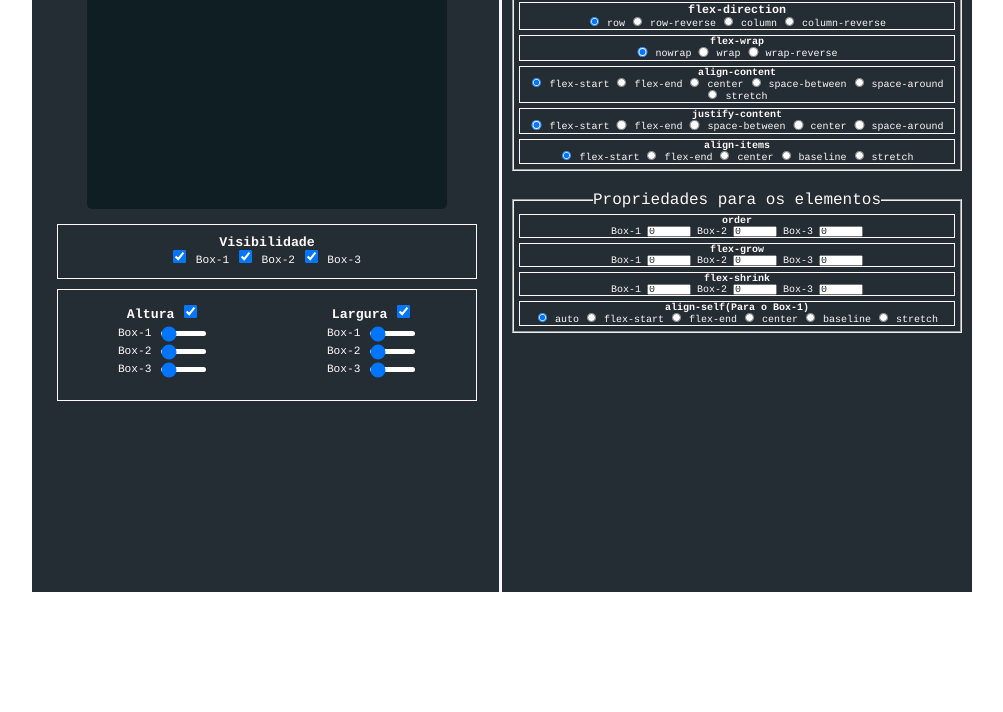
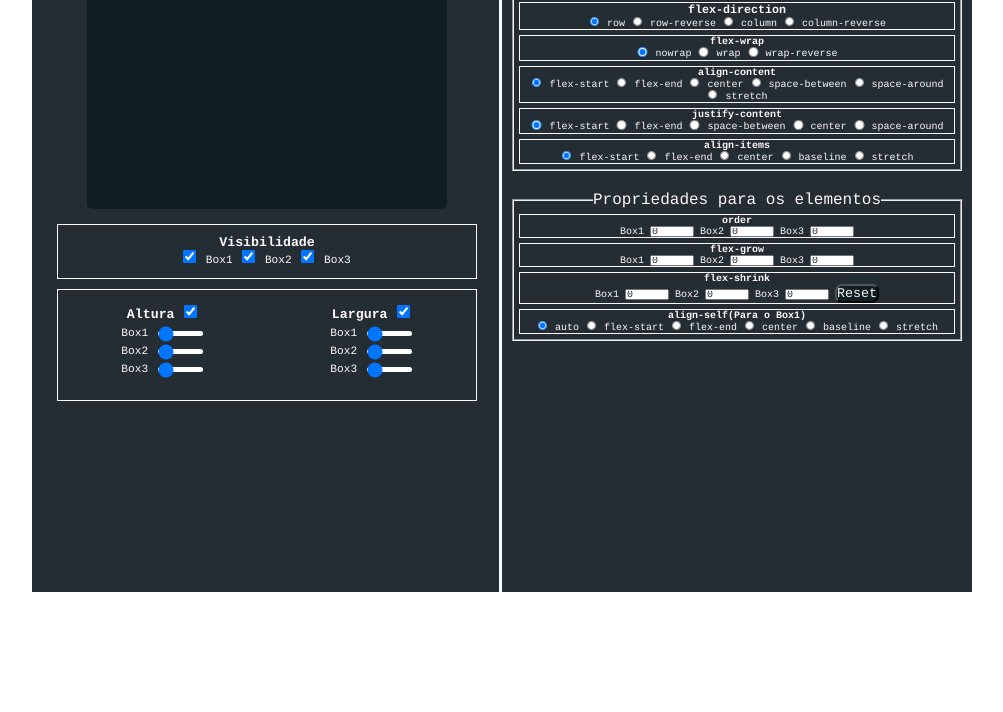
Before and after one commit to ThiagoDeMorais/Flexbox-previewer, a plain HTML site: page index.html in a window 1280 px wide. Shown: the part 88-800 px from the top of the page, without its empty margins (138-1141 px from the left). Drawn offline with Linux system fonts and the light colour scheme.

Commit message:
Pequenas alteracoes + botao de reset para propriedade flex-shrink

```diff
--- a/index.html
+++ b/index.html
@@ -95,38 +95,39 @@
 
                             <div class="individualPropertiesContainer">
                                 <h4>order </h4>
-                                <label>Box-1</label>
+                                <label>Box1</label>
                                 <input id="order1" onclick="IncreaseDecreaseOrder(this)" class="order" type="number"  min="0" max="999" value="0">
-                                <label>Box-2</label>
+                                <label>Box2</label>
                                 <input id="order2" onclick="IncreaseDecreaseOrder(this)" class="order" type="number"  min="0" max="999" value="0">
-                                <label>Box-3</label>
+                                <label>Box3</label>
                                 <input id="order3" onclick="IncreaseDecreaseOrder(this)" class="order" type="number"  min="0" max="999" value="0">
                             </div>
 
                             <div class="individualPropertiesContainer">
                                 <h4>flex-grow</h4>
-                                <label>Box-1</label>
+                                <label>Box1</label>
                                 <input id="flexGrow1" onclick="IncreaseDecreaseFlexGrow(this)" class="flexGrow" type="number"  min="0" max="999" value="0">
-                                <label>Box-2</label>
+                                <label>Box2</label>
                                 <input id="flexGrow2" onclick="IncreaseDecreaseFlexGrow(this)" class="flexGrow" type="number"  min="0" max="999" value="0">
-                                <label>Box-3</label>
+                                <label>Box3</label>
                                 <input id="flexGrow3" onclick="IncreaseDecreaseFlexGrow(this)" class="flexGrow" type="number"  min="0" max="999" value="0">
                             </div>
 
                             <div class="individualPropertiesContainer">
                                 <h4>flex-shrink</h4>
-                                <label>Box-1</label>
+                                <label>Box1</label>
                                 <input id="flexShrink1" onclick="IncreaseDecreaseFlexShrink(this)" class="flexShrink" type="number"  min="0" max="999" value="0" placeholder="none">
-                                <label>Box-2</label>
+                                <label>Box2</label>
                                 <input id="flexShrink2" onclick="IncreaseDecreaseFlexShrink(this)" class="flexShrink" type="number"  min="0" max="999" value="0">
-                                <label>Box-3</label>
+                                <label>Box3</label>
                                 <input id="flexShrink3" onclick="IncreaseDecreaseFlexShrink(this)" class="flexShrink" type="number"  min="0" max="999" value="0">
+                                <input onclick="ResetShrink()" class="buttonReset" type="button" value= "Reset">
                             </div>
 
 
 
                             <div class="individualPropertiesContainer">
-                                <h4>align-self(Para o Box-1)</h4>
+                                <h4>align-self(Para o Box1)</h4>
                                 <input id="alignSelf1" onclick="AlignSelf(this)" class="alignSelf" type="radio" name="alignSelf" checked >
                                 <label>auto</label>
                                 <input id="alignSelf2" onclick="AlignSelf(this)" class="alignSelf" type="radio" name="alignSelf" >
@@ -157,20 +158,20 @@
                     <h1>Visualização</h1>
                 </div>
                 <div id="displayContainer">
-                    <div class="box" id="box1"> Box-1</div>
-                    <div class="box" id="box2"> Box-2</div>
-                    <div class="box" id="box3"> Box-3</div>
+                    <div class="box" id="box1"> Box1</div>
+                    <div class="box" id="box2"> Box2</div>
+                    <div class="box" id="box3"> Box3</div>
                 </div>
 
                 <div id="checkboxBoxesContainer">
                     <div id="visibilityContainer">
                         <h5>Visibilidade</h5>
                         <input onclick="HideShow(this)" class="hideShowbox"  id="hideShowbox1" type="checkbox" checked>
-                        <label class="leftBottomText" for="hideShowbox1">Box-1</label>
+                        <label class="leftBottomText" for="hideShowbox1">Box1</label>
                         <input onclick="HideShow(this)" class="hideShowbox" id="hideShowbox2" type="checkbox" checked>
-                        <label class="leftBottomText" for="hideShowbox2">Box-2</label>
+                        <label class="leftBottomText" for="hideShowbox2">Box2</label>
                         <input onclick="HideShow(this)" class="hideShowbox" id="hideShowbox3" type="checkbox" checked>
-                        <label class="leftBottomText" for="hideShowbox3">Box-3</label>
+                        <label class="leftBottomText" for="hideShowbox3">Box3</label>
                     </div>
 
                     <div id="dimensions">
@@ -179,18 +180,18 @@
                             <input id="RemoveHeight1" onclick="RemoveWidth(this)"   type="checkbox" checked>
 
                             <div id="widthOfBoxe1Container">
-                                <label class="leftBottomText" for="rangeWidthBox1">Box-1</label>
-                                <input  oninput="IncreaseDecreaseWidth(this)"  class="rangeBox rangeBoxWidth" id="rangeWidthBox1" type="range" name="rangeWidthBox1" step="2" min="50" max="200" value="40">
+                                <label class="leftBottomText" for="rangeWidthBox1">Box1</label>
+                                <input  oninput="IncreaseDecreaseWidth(this)"  class="rangeBox rangeBoxWidth" id="rangeWidthBox1" type="range" name="rangeWidthBox1" step="1" min="60" max="180" value="60">
                             </div >
 
                             <div id="widthOfBoxe2Container">
-                                <label class="leftBottomText" for="rangeWidthBox2">Box-2</label>
-                                <input oninput="IncreaseDecreaseWidth(this)" class="rangeBox rangeBoxWidth" id="rangeWidthBox2" type="range" name="rangeWidthBox2" step="2" min="50" max="200" value="40">
+                                <label class="leftBottomText" for="rangeWidthBox2">Box2</label>
+                                <input oninput="IncreaseDecreaseWidth(this)" class="rangeBox rangeBoxWidth" id="rangeWidthBox2" type="range" name="rangeWidthBox2" step="1" min="60" max="180" value="60">
                             </div>
 
                             <div id="widthOfBoxe3Container">
-                                <label class="leftBottomText" for="rangeWidthBox3">Box-3</label>
-                                <input oninput="IncreaseDecreaseWidth(this)" class="rangeBox rangeBoxWidth" id="rangeWidthBox3" type="range" name="rangeWidthBox3" step="2" min="50" max="200" value="40">
+                                <label class="leftBottomText" for="rangeWidthBox3">Box3</label>
+                                <input oninput="IncreaseDecreaseWidth(this)" class="rangeBox rangeBoxWidth" id="rangeWidthBox3" type="range" name="rangeWidthBox3" step="1" min="60" max="180" value="60">
                             </div>
 
                         </div>
@@ -200,18 +201,18 @@
                             <input id="RemoveHeight1" onclick="RemoveHeight(this)"   type="checkbox" checked>
 
                             <div id="heightOfBoxe1Container">
-                                <label class="leftBottomText" for="rangeHeightBox1">Box-1</label>
-                                <input oninput="IncreaseDecreaseHeight(this)"  class="rangeBox rangeBoxHeight" id="rangeHeightBox1" type="range" name="rangeHeightBox1" step="2" min="15" max="100" value="15">
+                                <label class="leftBottomText" for="rangeHeightBox1">Box1</label>
+                                <input oninput="IncreaseDecreaseHeight(this)"  class="rangeBox rangeBoxHeight" id="rangeHeightBox1" type="range" name="rangeHeightBox1" step="1" min="15" max="100" value="15">
                             </div >
 
                             <div id="heightOfBoxe2Container">
-                                <label class="leftBottomText" for="rangeHeightBox2">Box-2</label>
-                                <input oninput="IncreaseDecreaseHeight(this)"  class="rangeBox rangeBoxHeight" id="rangeHeightBox2" type="range" name="rangeHeightBox2" step="2" min="15" max="100" value="15">
+                                <label class="leftBottomText" for="rangeHeightBox2">Box2</label>
+                                <input oninput="IncreaseDecreaseHeight(this)"  class="rangeBox rangeBoxHeight" id="rangeHeightBox2" type="range" name="rangeHeightBox2" step="1" min="15" max="100" value="15">
                             </div>
 
                             <div id="heightOfBoxe3Container">
-                                <label class="leftBottomText" for="rangeHeightBox3">Box-3</label>
-                                <input oninput="IncreaseDecreaseHeight(this)"   class="rangeBox rangeBoxHeight" id="rangeHeightBox3" type="range" name="rangeHeightBox2" step="2" min="15" max="100" value="15">
+                                <label class="leftBottomText" for="rangeHeightBox3">Box3</label>
+                                <input oninput="IncreaseDecreaseHeight(this)"   class="rangeBox rangeBoxHeight" id="rangeHeightBox3" type="range" name="rangeHeightBox2" step="1" min="15" max="100" value="15">
                             </div>
                         </div>
 
--- a/script.js
+++ b/script.js
@@ -337,6 +337,16 @@ function IncreaseDecreaseFlexShrink(element) {
 }
 /*IncreaseDecreaseFlexShrink-- */
 
+function ResetShrink() {
+    let boxes = document.getElementsByClassName("box");
+    let theCSSprop;
+
+    for(let i = 0; i<boxes.length;i++){
+        boxes[i].style.flexShrink = "initial";
+    }
+}
+
+
 
 /** Função responsável por modificar a propriedade align-self dos elementos*/
 /*AlignSelf++ */
--- a/style.css
+++ b/style.css
@@ -172,3 +172,13 @@ input[type=number]{
 .field{
     margin-top: 20px;
 }
+
+.buttonReset{
+    border-radius: 7px;
+    background-color: #0F1E23 ;
+}
+
+.buttonReset:hover{
+    background-color: #15333d ;
+
+}
```
